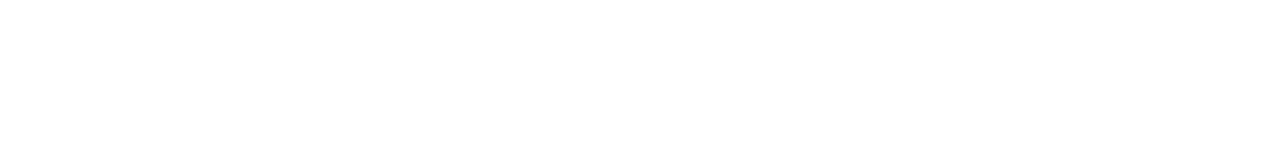
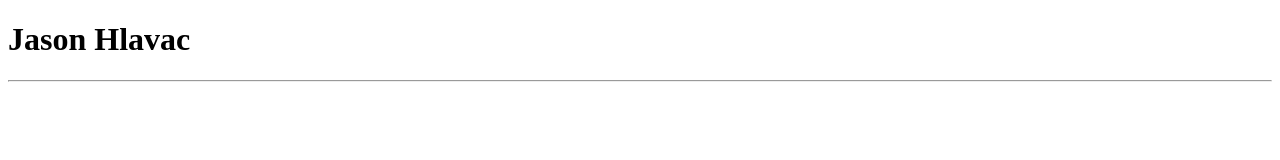
Before and after one commit to Jason-Hlavac/Jason-Hlavac.github.io, a plain HTML site: page index.html in a window 1280 px wide. Drawn offline with Linux system fonts and the light colour scheme.

Commit message:
Simple Push

```diff
--- a/index.html
+++ b/index.html
@@ -1,10 +1,11 @@
 <!DOCTYPE HTML>
 <html>
 <head>
-
+    <link rel="stylesheet" href="style.css">
     </head>
 <body>
+    <h1>Jason Hlavac</h1>
+    <hr>
 
     </body>
-
 </html>
```
